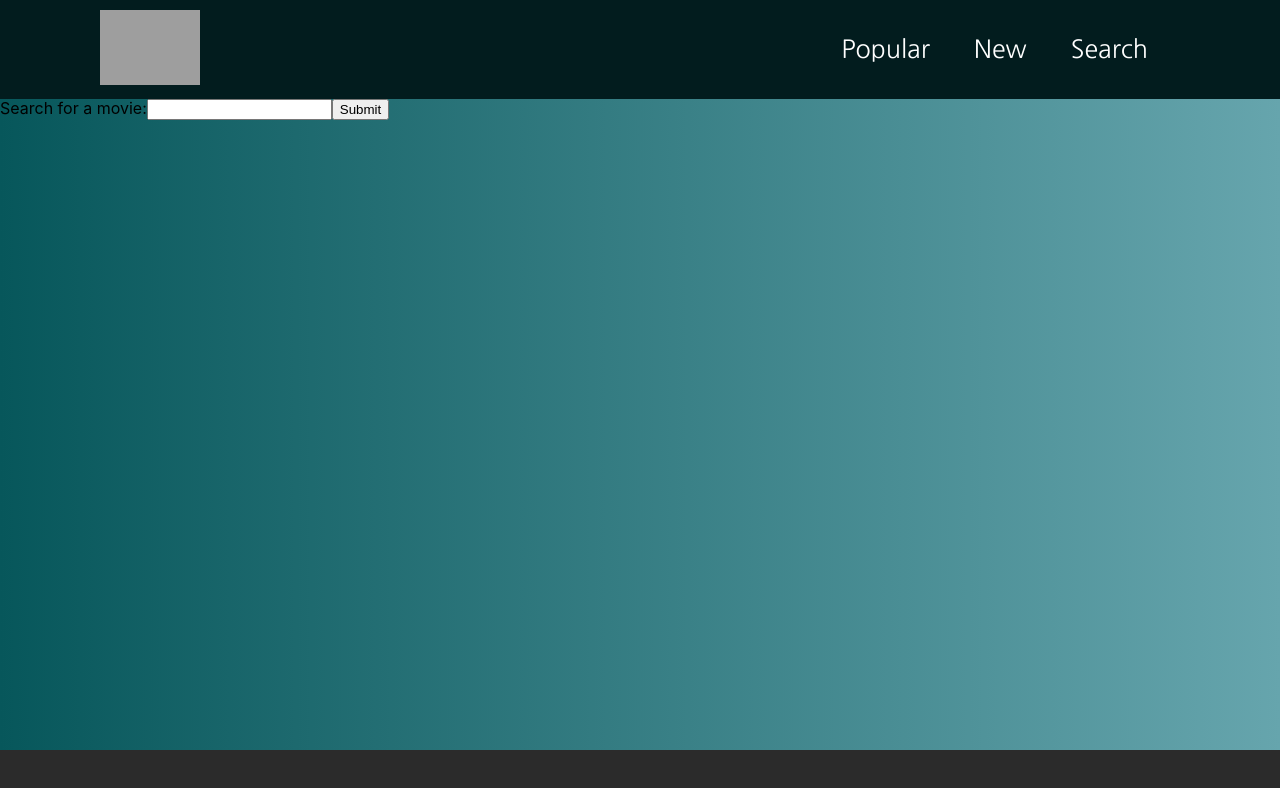
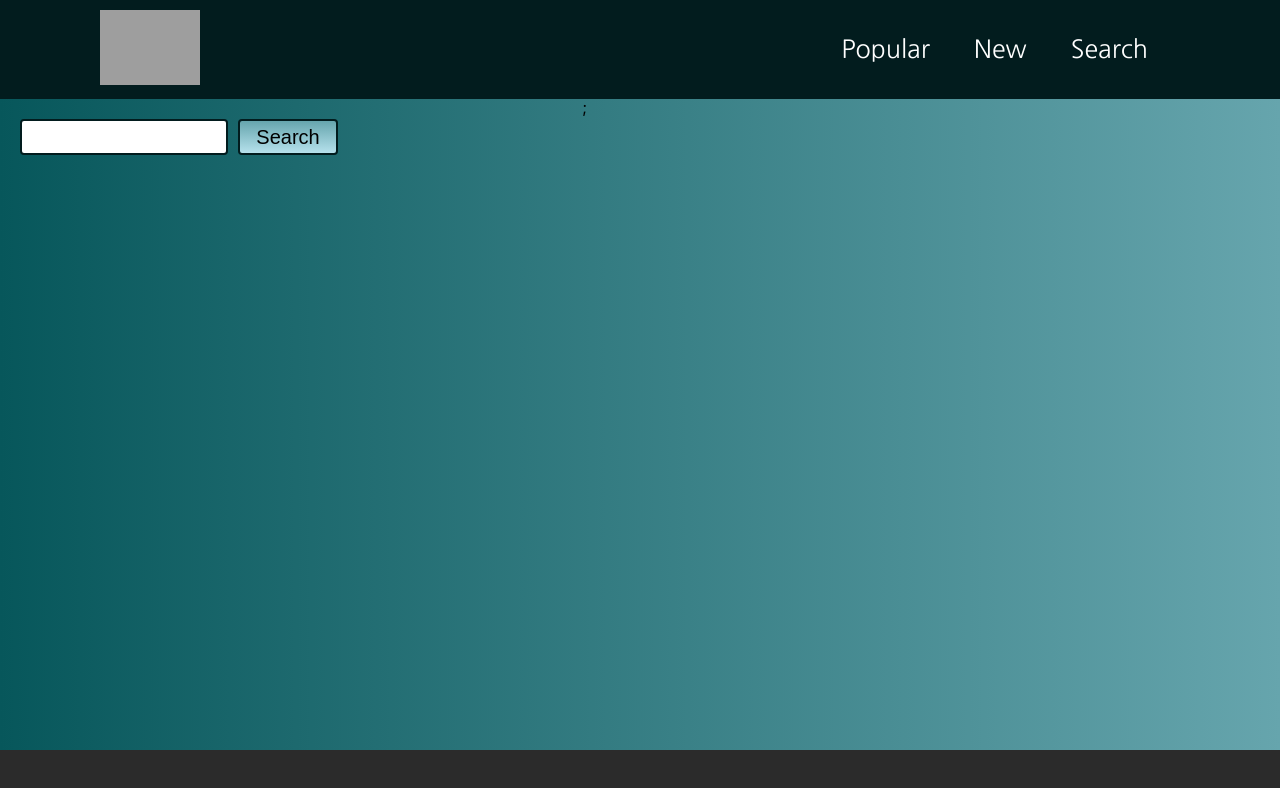
Before and after one commit to spacboss/spacmovie, a React (Create React App) app: page /search in a window 1280 px wide. Shown: the top 788 px of the page. Built offline with nearby package versions, Linux system fonts and the light colour scheme; grey boxes are pictures that could not be loaded.

Commit message:
Search page done

```diff
--- a/src/Actors/Actors.css
+++ b/src/Actors/Actors.css
@@ -1,3 +1,5 @@
+@import url("https://fonts.googleapis.com/css?family=Nanum+Gothic&display=swap");
+
 .individual-actor {
   box-shadow: 0px 8px 16px 0px black;
   background-color: #66a5ad;
@@ -7,27 +9,33 @@
   display: grid;
   grid-template-columns: auto auto auto auto;
   grid-auto-rows: 1;
-  grid-gap: 20px;
+  grid-gap: 10px;
+  width: 980px;
+  padding-top: 40px;
+  justify-content: space-evenly;
 }
 .actor-role {
   font-size: 20px;
+  color: white;
+  font-family: "Nanum Gothic", sans-serif;
+  padding-top: 5px;
 }
 .actor-name {
   font-size: 30px;
+  color: #021c1e;
+  font-family: "Nanum Gothic", Bold, sans-serif;
+  padding-top: 8px;
 }
 
 .actor-image {
   width: 220px;
+
+  box-shadow: 5px 5px 10px #021c1e;
 }
 
 .no-actor-image {
   width: 220px;
   height: 330px;
-}
-.actors-introduction {
-  font-size: 40px;
-  padding-bottom: 10px;
-  font-family: "Nanum Gothic", sans-serif;
 }
 
 .actors-section {
@@ -40,6 +48,9 @@
 }
 
 .text-actor {
-  padding-left: 10px;
-  padding-right: 10px;
+  padding-left: 0px 10px 0px 10px;
 }
+
+.actor-details {
+  width: 220px;
+}
--- a/src/Card/Card.css
+++ b/src/Card/Card.css
@@ -35,7 +35,6 @@
 
   background-color: #66a5ad;
   border-color: #66a5ad;
-
   margin-bottom: 10px;
 }
 
@@ -52,7 +51,6 @@
 
 .genre {
   display: flex;
-
   font-size: 12px;
 }
 
--- a/src/Home/Home.css
+++ b/src/Home/Home.css
@@ -1,7 +1,6 @@
 @import url("https://fonts.googleapis.com/css?family=Nanum+Gothic&display=swap");
 @import url("https://fonts.googleapis.com/css?family=Anton&display=swap");
 .button-home {
-  display: inline-block;
   border-radius: 4px;
   background-color: #021c1e;
   border: none;
@@ -45,13 +44,18 @@
   color: #021c1e;
   font-size: 50px;
   padding: 20px 10px 20px 0px;
+  text-shadow: 2px 2px 5px white;
 }
 
-.no-imge {
-  width: 300px;
+.no-image {
+  width: 330px;
+  height: 495px;
 }
 
 .home-grid {
   max-width: 1400;
   margin-top: 10px;
 }
+.card-div {
+  box-shadow: 5px 5px 10px #021c1e;
+}
--- a/src/Movie/Movie.css
+++ b/src/Movie/Movie.css
@@ -1,10 +1,12 @@
 @import url("https://fonts.googleapis.com/css?family=Montserrat&display=swap");
-
+@import url("https://fonts.googleapis.com/css?family=Source+Sans+Pro&display=swap");
 .image-movie {
   width: 300px;
   height: 400px;
   float: left;
-  padding-right: 20px;
+  margin-right: 20px;
+  margin-top: 20px;
+  box-shadow: 0px 8px 16px 0px black;
 }
 .individual-card {
   margin-top: 30px;
@@ -19,23 +21,31 @@
   display: flex;
   justify-content: center;
   flex-direction: column;
+
   background-color: #021c1e;
   margin-top: 20px;
 }
 .movie-title {
-  font-size: 20px;
-  padding: 20px;
-  font-family: "Montserrat", sans-serif;
+  padding-top: 20px;
+  padding-left: 20px;
+  font-size: 30px;
 }
-.movie-genre {
-  font-size: 20px;
-  padding: 20px;
+.title {
+  font-size: 2em;
+
+  font-family: "Source Sans Pro", Arial, sans-serif;
+}
+.genre-item {
+  font-size: 13px;
+
   font-family: "Nanum Gothic", sans-serif;
 }
 .genre-display {
   display: flex;
   flex-direction: row;
   padding-left: 10px;
+  padding-top: 20px;
+  color: #66a5ad;
 }
 .genre-list {
   padding-left: 10px;
@@ -47,12 +57,11 @@
   font-family: "Montserrat", sans-serif;
 }
 
-.trailer-card {
-  display: flex;
-  justify-content: center;
-  background-color: #66a5ad;
-  padding-top: 40px;
-}
 .movie-image-card {
   background-color: #66a5ad;
 }
+.actors-and-text {
+  display: flex;
+  align-items: center;
+  flex-direction: column;
+}
--- a/src/Movie/Movie.js
+++ b/src/Movie/Movie.js
@@ -12,7 +12,6 @@ class Movie extends React.Component {
   };
 
   componentDidMount() {
-    console.log("componentDidMount");
     if (this.props.match.params.id)
       fetch(
         "https://api.themoviedb.org/3/movie/" +
@@ -22,7 +21,6 @@ class Movie extends React.Component {
       )
         .then(response => response.json())
         .then(movie => {
-          console.log("@@@@@", movie);
           this.setState({
             movie: {
               trailer: "",
@@ -45,7 +43,6 @@ class Movie extends React.Component {
     )
       .then(response => response.json())
       .then(castList => {
-        console.log("castList", castList);
         this.setState({
           cast: castList.cast.map((actor, index) => {
             return {
@@ -61,12 +58,12 @@ class Movie extends React.Component {
   }
 
   render() {
-    console.log("render");
-    console.log(this.state.movie);
     return (
       <div className="individual-card-movie">
         <div className="image-and-text">
           <img className="image-movie" src={this.state.movie.src} alt="" />
+          <div className="actors-and-text">
+            {" "}
             <div className="text-card-movie">
               <p className="movie-title"> {this.state.movie.title}</p>
 
@@ -86,9 +83,10 @@ class Movie extends React.Component {
                 <p>Plot unknown</p>
               )}
             </div>
+            <Trailer id={this.props.match.params.id}></Trailer>
+            <Actors actors={this.state.cast}></Actors>
           </div>
-        <Actors actors={this.state.cast}></Actors>
-        <Trailer id={this.props.match.params.id}></Trailer>
+        </div>
       </div>
     );
   }
--- a/src/New/New.js
+++ b/src/New/New.js
@@ -3,7 +3,6 @@ import Collection from "../Collection/Collection.js";
 function New() {
   return (
     <div>
-      {" "}
       <Collection sorting={"release_date.desc"}></Collection>
     </div>
   );
--- a/src/Search/Search.css
+++ b/src/Search/Search.css
@@ -0,0 +1,36 @@
+.search-page {
+  display: grid;
+  grid-template-columns: auto auto auto auto;
+  grid-auto-rows: 1;
+  grid-gap: 20px;
+}
+
+.input {
+  border: 2px solid #021c1e;
+  border-radius: 4px;
+  width: 200px;
+  height: 30px;
+  margin-top: 20px;
+  margin-left: 20px;
+}
+
+.search-input {
+  display: flex;
+  flex-direction: row;
+  font-size: 50px;
+}
+.search-button {
+  border: 2px solid #021c1e;
+  border-radius: 4px;
+  width: 100px;
+  height: 36px;
+  margin-top: 20px;
+  margin-left: 10px;
+  background-image: linear-gradient(#66a5ad, #b6e1ec);
+  box-shadow: #021c1e;
+  font-size: 20px;
+  float: right;
+}
+.search-text {
+  padding-bottom: 0px;
+}
--- a/src/Search/Search.js
+++ b/src/Search/Search.js
@@ -1,48 +1,91 @@
 import React, { Component } from "react";
-import { directive } from "@babel/types";
-import { API_KEY } from "../constants.js";
-
+import { API_KEY } from "../constants";
+import "./Search.css";
+import Card from "../Card/Card";
 class Search extends Component {
-  constructor(props) {
-    super(props);
-    this.state = { value: "" };
-
-    this.handleChange = this.handleChange.bind(this);
-    this.handleSubmit = this.handleSubmit.bind(this);
+  state = {
+    value: "",
+    movies: [],
+  };
+  handleChange(event) {
+    this.setState({
+      value: event.target.value,
+    });
   }
-
-  handleChange(event) {
-    this.setState({ value: event.target.value });
-  }
-  handleSubmit(event) {
-    event.preventDefault();
-
-    fetch(
-      "https://api.themoviedb.org/3/search/movie?api_key=" +
-        API_KEY +
-        "&query=" +
-        this.state.value
-    )
-      .then(x => x.json())
-      .then(results => {});
+  handleClick(e) {
+    {
+      this.state.value &&
+        Promise.all([
+          fetch(
+            "https://api.themoviedb.org/3/search/movie?" +
+              API_KEY +
+              "language=en-US&query=" +
+              this.state.value +
+              "&page=1&include_adult=false"
+          ).then(response => response.json()),
+          fetch(
+            "https://api.themoviedb.org/3/genre/movie/list?api_key=" +
+              API_KEY +
+              "&language=en-US"
+          ).then(response => response.json()),
+        ]).then(response => {
+          const movieList = response[0].results;
+          const genreList = response[1].genres;
+          const newMovie = movieList.map(movie => ({
+            title: movie.original_title,
+            description: movie.overview,
+            src:
+              movie.poster_path &&
+              "https://image.tmdb.org/t/p/w500" + movie.poster_path,
+            genres_id: movie.genre_ids,
+            genres_name: movie.genre_ids.map(
+              genreID => genreList.find(id => id.id === genreID).name
+            ),
+            id: movie.id,
+          }));
+          this.setState({ movies: newMovie });
+        });
+    }
   }
 
   render() {
-    console.log(this.state.value);
     return (
-      <form onSubmit={this.handleSubmit}>
-        <label>
-          Search for a movie:
-          <input
-            type="text"
-            value={this.state.value}
-            onChange={this.handleChange}
-          />
-        </label>
-        <input type="submit" value="Submit" />
-      </form>
+      <div className="search-page">
+        <div className="search-space">
+          <div className="search-input">
+            <input
+              className="input"
+              type="text"
+              value={this.state.value}
+              onChange={this.handleChange.bind(this)}
+            />
+            <div>
+              <button
+                className="search-button"
+                onClick={this.handleClick.bind(this)}>
+                <div className="search-text">Search</div>
+              </button>
+            </div>
+          </div>
+        </div>
+        <div className="results-movies">
+          {this.state.movies.map(movie => {
+            return (
+              <div>
+                <Card
+                  title={movie.title}
+                  genres={movie.genres_name}
+                  description={movie.description}
+                  src={movie.src}
+                  to={"/movie/" + movie.id}
+                />
+              </div>
+            );
+          })}
+          ;
+        </div>
+      </div>
     );
   }
 }
-
 export default Search;
--- a/src/Trailer/Trailer.css
+++ b/src/Trailer/Trailer.css
@@ -0,0 +1,9 @@
+.trailer-card {
+  display: flex;
+  justify-content: center;
+  background-color: #66a5ad;
+  padding: 40px 30px 40px 30px;
+  box-shadow: 5px 5px 10px #021c1e;
+  width: 919px;
+  margin-top: 10px;
+}
--- a/src/Trailer/Trailer.js
+++ b/src/Trailer/Trailer.js
@@ -15,11 +15,8 @@ class Trailer extends React.Component {
       )
         .then(response => response.json())
         .then(movie => {
-          console.log("!!!", movie);
           this.setState({
-            movie: {
-              // src: movie.results[0].key,
-            },
+            movie: {},
           });
         });
   }
@@ -28,7 +25,7 @@ class Trailer extends React.Component {
       <div>
         <div className="trailer-card">
           <iframe
-            width="1250"
+            width="910"
             height="500"
             src={`https://www.youtube.com/embed/${this.state.movie.src}`}
             frameBorder="0"
```
Also changed, not shown: src/Actors/Actors.js (+0 -81 lines). Lines whose indentation alone changed are shown as unchanged.
